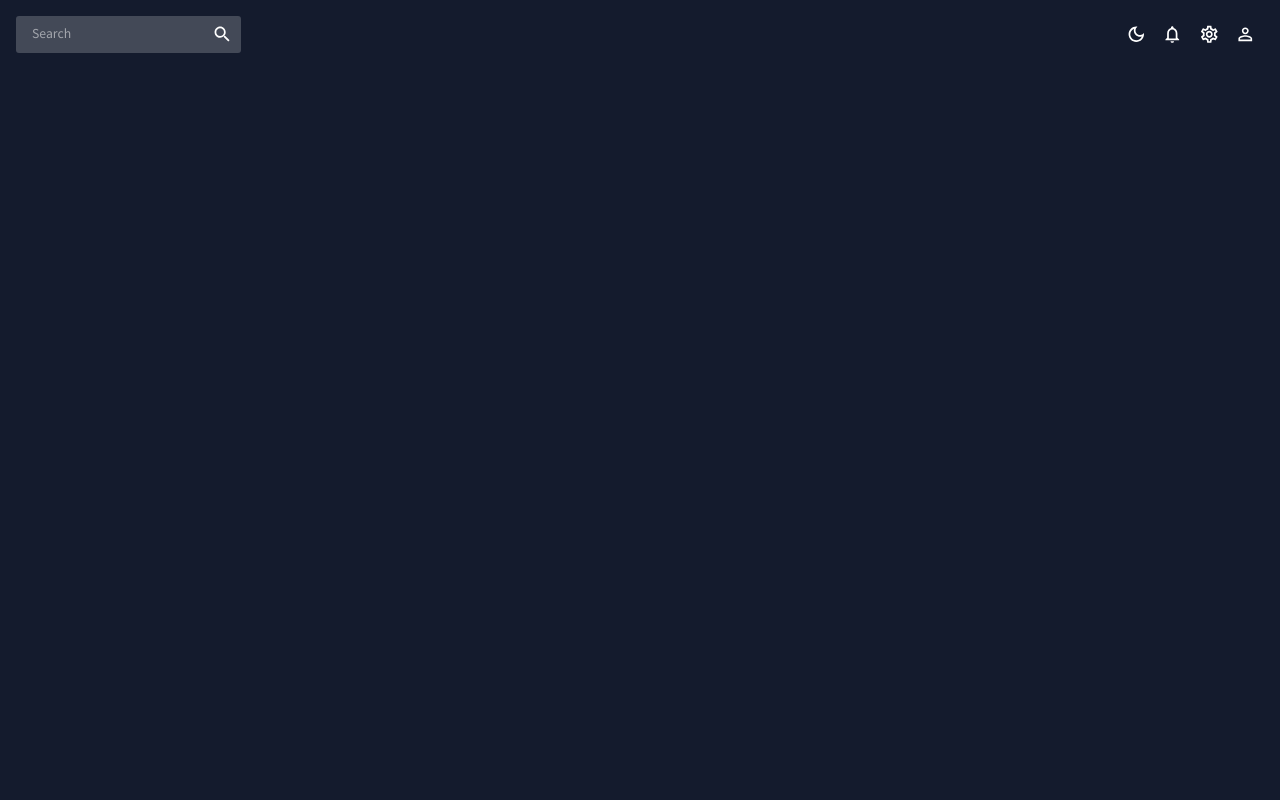
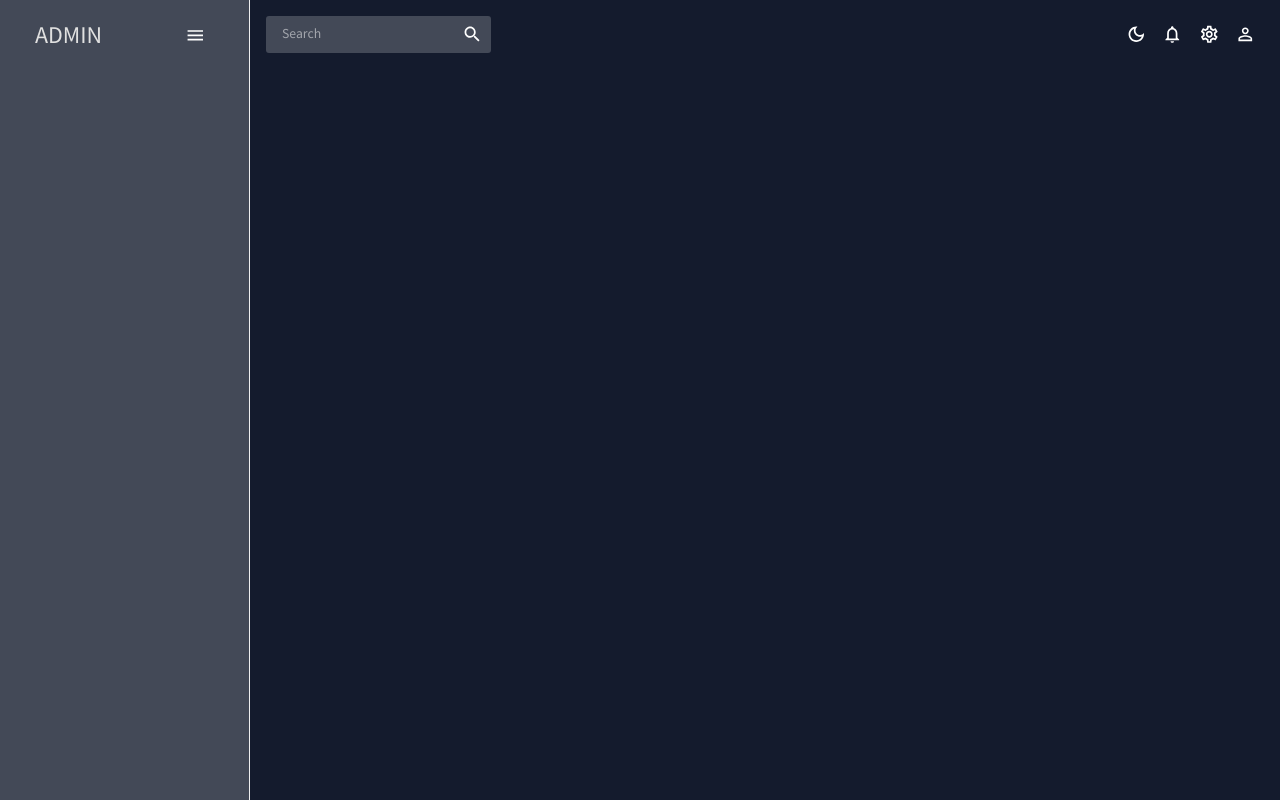
Before and after one commit to dmuniz41/react-admin-dashboard, a React (Create React App) app: page / in a window 1280 px wide. Built offline with nearby package versions, Linux system fonts and the light colour scheme.

Commit message:
sidepar top

```diff
--- a/src/App.js
+++ b/src/App.js
@@ -1,6 +1,19 @@
-import TopBar from "./components/scenes/global/TopBar";
 import { ColorModeContext, useMode } from "./theme";
 import { CssBaseline, ThemeProvider } from "@mui/material";
+import { Route, Routes } from "react-router-dom";
+import TopBar from "./scenes/global/TopBar";
+import Sidebar from "./scenes/global/Sidebar";
+import Dashboard from "./scenes/dashboard/Dashboard";
+// import Team from "./scenes/team";
+// import Invoices from "./scenes/invoices";
+// import Contacts from "./scenes/contacts";
+// import Bar from "./scenes/bar";
+// import Form from "./scenes/form";
+// import Line from "./scenes/line";
+// import Pie from "./scenes/pie";
+// import FAQ from "./scenes/faq";
+// import Geography from "./scenes/geography";
+// import Calendar from "./scenes/calendar";
 
 function App() {
   const [theme, colorMode] = useMode();
@@ -10,8 +23,22 @@ function App() {
       <ThemeProvider theme={theme}>
         <CssBaseline />
         <div className="app">
+          <Sidebar />
           <main className="content">
             <TopBar />
+            <Routes>
+              <Route path="/" element={<Dashboard />} />
+              {/* <Route path="/team" element={<Team />} />
+              <Route path="/invoices" element={<Invoices />} />
+              <Route path="/contacts" element={<Contacts />} />
+              <Route path="/bar" element={<Bar />} />
+              <Route path="/form" element={<Form />} />
+              <Route path="/line" element={<Line />} />
+              <Route path="/pie" element={<Pie />} />
+              <Route path="/faq" element={<FAQ />} />
+              <Route path="/geography" element={<Geography />} />
+              <Route path="/calendar" element={<Calendar />} /> */}
+            </Routes>
           </main>
         </div>
       </ThemeProvider>
--- a/src/components/scenes/global/Sidebar.jsx
+++ /dev/null
@@ -1,5 +0,0 @@
-const Sidebar = () => {
-  return <div>Sidebar</div>;
-};
-
-export default Sidebar;
--- a/src/index.js
+++ b/src/index.js
@@ -3,12 +3,15 @@ import ReactDOM from "react-dom/client";
 import "./index.css";
 import App from "./App";
 import { BrowserRouter } from "react-router-dom";
+import { ProSidebarProvider } from "react-pro-sidebar";
 
 const root = ReactDOM.createRoot(document.getElementById("root"));
 root.render(
   <React.StrictMode>
     <BrowserRouter>
-      <App />
+      <ProSidebarProvider>
+        <App />
+      </ProSidebarProvider>
     </BrowserRouter>
   </React.StrictMode>
 );
--- /dev/null
+++ b/src/scenes/dashboard/Dashboard.jsx
@@ -0,0 +1,7 @@
+import React from "react";
+
+const Dashboard = () => {
+  return <div></div>;
+};
+
+export default Dashboard;
--- /dev/null
+++ b/src/scenes/global/Sidebar.jsx
@@ -0,0 +1,109 @@
+import { useState } from "react";
+import {
+  Sidebar as ProSidebar,
+  Menu,
+  SubMenu,
+  MenuItem,
+  useProSidebar,
+  sidebarClasses,
+  menuClasses,
+} from "react-pro-sidebar";
+import { Box, IconButton, Typography, useTheme } from "@mui/material";
+import { Link } from "react-router-dom";
+import { tokens } from "../../theme";
+import HomeOutlinedIcon from "@mui/icons-material/HomeOutlined";
+import PeopleOutlinedIcon from "@mui/icons-material/PeopleOutlined";
+import ContactsOutlinedIcon from "@mui/icons-material/ContactsOutlined";
+import ReceiptOutlinedIcon from "@mui/icons-material/ReceiptOutlined";
+import PersonOutlinedIcon from "@mui/icons-material/PersonOutlined";
+import CalendarTodayOutlinedIcon from "@mui/icons-material/CalendarTodayOutlined";
+import BarChartOutlinedIcon from "@mui/icons-material/BarChartOutlined";
+import PieChartOutlinedIcon from "@mui/icons-material/PieChartOutlined";
+import TimelineOutlinedIcon from "@mui/icons-material/TimelineOutlined";
+import MenuOutlinedIcon from "@mui/icons-material/MenuOutlined";
+import MapOutlinedIcon from "@mui/icons-material/MapOutlined";
+
+const Sidebar = () => {
+  const theme = useTheme();
+  const colors = tokens(theme.palette.mode);
+  const [isCollapsed, setIsCollapsed] = useState(false);
+  const [selected, setSelected] = useState("Dashboard");
+  const { collapseSidebar } = useProSidebar();
+
+  return (
+    // <Box
+    //   sx={{
+    //     "& .pro-sidebar-inner": {
+    //       background: `$(colors.primary[400]) !important`,
+    //     },
+    //     "& .pro-icon-wrapper": {
+    //       backgroundColor: "transparent !important",
+    //     },
+    //     "& .pro-inner-item": {
+    //       padding: "5px 35px 5px 20px !important",
+    //     },
+    //     "& .pro-inner-item: hoover": {
+    //       color: "#868dfb !important",
+    //     },
+    //     "& .pro-inner-item.active": {
+    //       color: "#6870fa !important",
+    //     },
+    //   }}
+    // >
+    //   </Box>
+    <ProSidebar
+      collapsed={isCollapsed}
+      rootStyles={{
+        [`.${sidebarClasses.container}`]: {
+          backgroundColor: colors.primary[400],
+        },
+      }}
+    >
+      <Menu
+        iconShape="square"
+        rootStyles={{
+          [`.${menuClasses.button}`]: {
+            backgroundColor: "transparent",
+            padding: "5px 35px 5px 20px",
+            "&:hover": { backgroundColor: "transparent", color: "#868dfb" },
+          },
+        }}
+        menuItemStyles={{
+          button: ({ level, active, disabled }) => {
+            if (level === 0)
+              return {
+                color: active ? "#6870fa" : undefined,
+              };
+          },
+        }}
+      >
+        {/* Logo and menu icon */}
+        <MenuItem
+          onClick={() => collapseSidebar(setIsCollapsed(!isCollapsed))}
+          icon={isCollapsed ? <MenuOutlinedIcon /> : undefined}
+          style={{ margin: "10px 0 20px 0", color: colors.grey[100] }}
+        >
+          {!isCollapsed && (
+            <Box
+              display="flex"
+              justifyContent="space-between"
+              alignItems="center"
+              ml="15px"
+            >
+              <Typography variant="h3" color={colors.grey[100]}>
+                ADMIN
+              </Typography>
+              <IconButton
+                onClick={() => collapseSidebar(setIsCollapsed(!isCollapsed))}
+              >
+                <MenuOutlinedIcon />
+              </IconButton>
+            </Box>
+          )}
+        </MenuItem>
+      </Menu>
+    </ProSidebar>
+  );
+};
+
+export default Sidebar;
--- a/src/components/scenes/global/TopBar.jsx
+++ b/src/scenes/global/TopBar.jsx
@@ -1,6 +1,6 @@
 import { Box, IconButton, useTheme } from "@mui/material";
 import { useContext } from "react";
-import { tokens, ColorModeContext } from "../../../theme";
+import { tokens, ColorModeContext } from "../../theme";
 import InputBase from "@mui/material/InputBase";
 import LightModeOutlinedIcon from "@mui/icons-material/LightModeOutlined";
 import DarkModeOutlinedIcon from "@mui/icons-material/DarkModeOutlined";
```
Also changed, not shown: src/components/scenes/dashboard/index.jsx (deleted).
